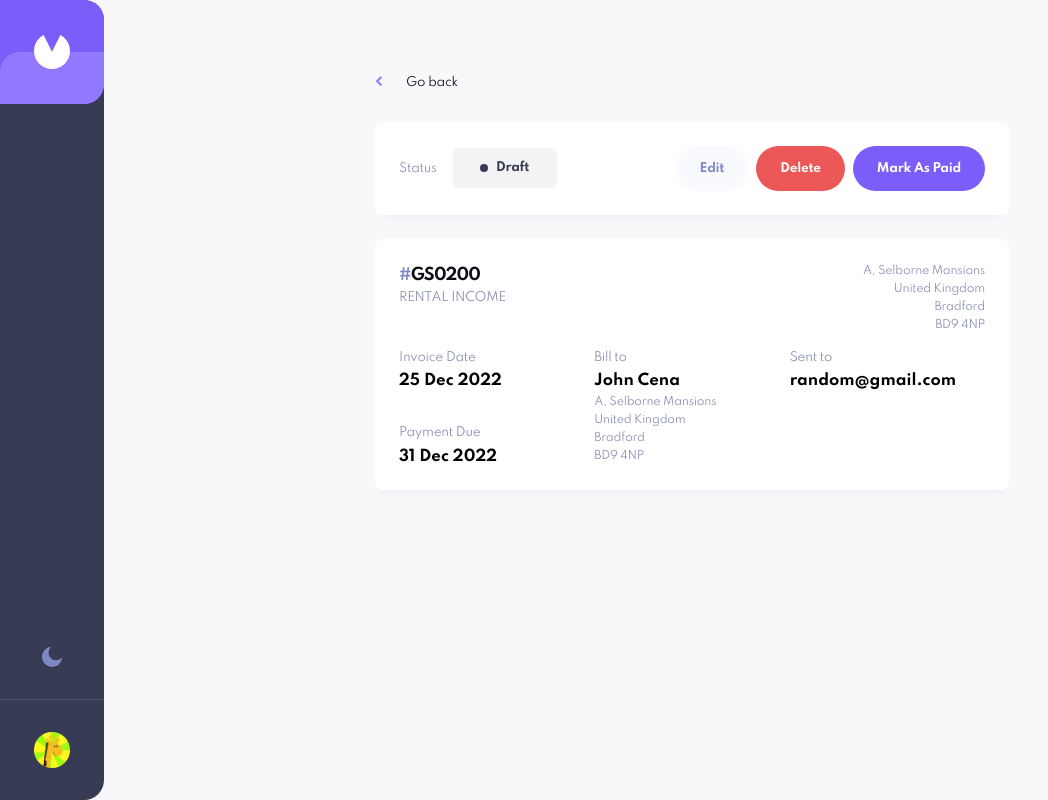
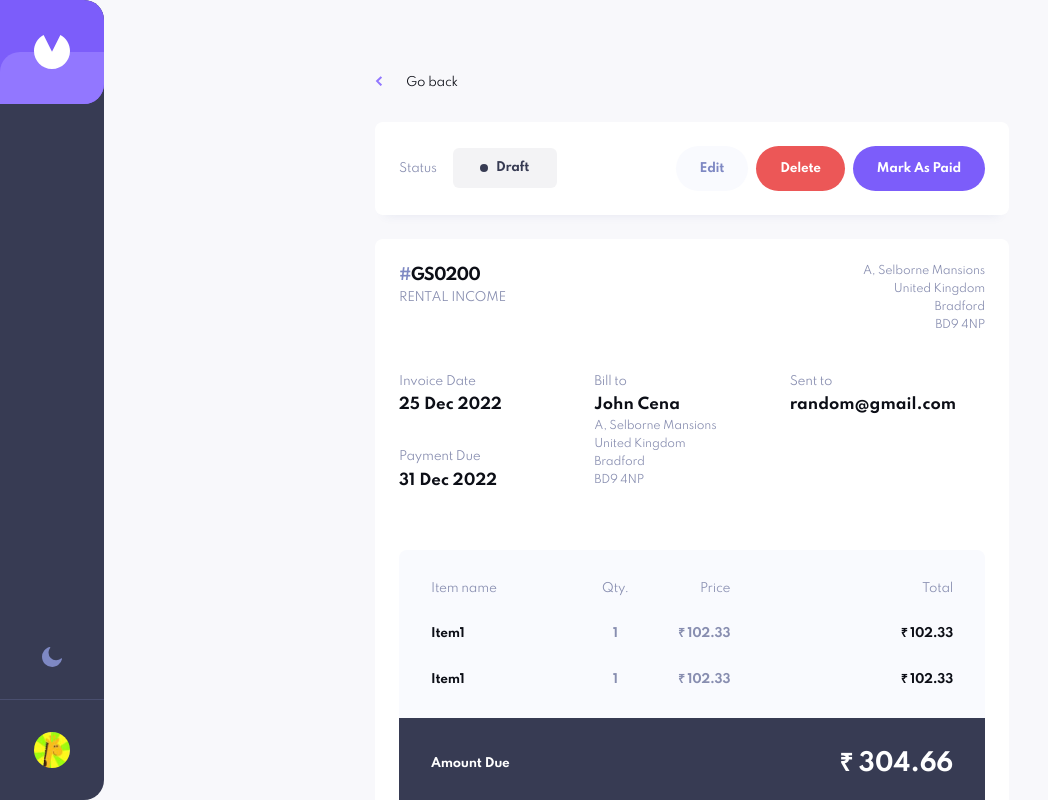
Before and after one commit to RahulGandhi14/invoice, a React (Create React App) app: page /invoice/1 in a window 1280 px wide. Shown: the whole page, without its empty margins (0-1048 px from the left). Built offline with nearby package versions, Linux system fonts and the light colour scheme.

Commit message:
feat/ invoice details page - invoice items table

```diff
--- a/src/components/Home/Filter.tsx
+++ b/src/components/Home/Filter.tsx
@@ -53,7 +53,7 @@ const DropDown = styled.div`
     flex-direction: column;
     gap: 1rem;
     width: 12rem;
-    transition: background-color 0.3s, box-shadow: 0.3s;
+    transition: background-color 0.3s, box-shadow 0.3s;
 `
 
 const dropdownList = ['Paid', 'Pending', 'Draft']
--- a/src/components/Invoice/InvoiceBody.tsx
+++ b/src/components/Invoice/InvoiceBody.tsx
@@ -3,12 +3,13 @@ import { H3 } from '../styled/Headings'
 import { CardStyles } from '../styled/shared'
 import { themeType } from '../styled/Theme'
 import { fontStyle1, fontStyle2 } from '../styled/Typography'
+import InvoiceItems from './InvoiceItems'
 
 const Card = styled('div')`
     ${CardStyles}
     display: grid;
     grid-template-columns: 1fr 1fr 1fr;
-    row-gap: 1rem;
+    row-gap: 2.5rem;
 `
 
 const Text = styled('p')`
@@ -19,6 +20,8 @@ const Text = styled('p')`
 const FieldValue = styled('p')`
     font-weight: bold;
     font-size: 0.9325rem;
+    color: ${({ theme }: themeType) => theme.color.text.formText};
+    transition: color 0.3s;
 `
 
 const Dates = styled('div')`
@@ -32,6 +35,7 @@ const Id = styled(H3)`
 
     span {
         color: ${({ theme }: themeType) => theme.color.invoiceItem.hash};
+        transition: color 0.3s;
     }
 `
 
@@ -96,6 +100,7 @@ const InvoiceBody = () => {
                 <Text>Sent to</Text>
                 <FieldValue>random@gmail.com</FieldValue>
             </div>
+            <InvoiceItems />
         </Card>
     )
 }
--- /dev/null
+++ b/src/components/Invoice/InvoiceItems.tsx
@@ -0,0 +1,130 @@
+import styled from 'styled-components'
+import { themeType } from '../styled/Theme'
+import { fontStyle1 } from '../styled/Typography'
+
+const Wrapper = styled('div')`
+    margin-top: 1.25rem;
+    grid-column: 1 / span 3;
+    border-radius: 8px;
+    overflow: hidden;
+`
+
+const InvoiceItemsTable = styled('table')`
+    padding-top: 2rem;
+    border-spacing: 0;
+    width: 100%;
+    background: ${({ theme }: themeType) => theme.color.invoiceTable.bg};
+    transition: background 0.3s;
+
+    & th {
+        ${fontStyle1}
+        font-weight: normal;
+
+        &:first-child {
+            text-align: start;
+            padding: 0px 0px 2rem 2rem;
+        }
+
+        &:nth-of-type(2) {
+            text-align: center;
+            padding-bottom: 2rem;
+        }
+
+        &:nth-of-type(3) {
+            text-align: end;
+            padding-bottom: 2rem;
+        }
+
+        &:last-child {
+            text-align: end;
+            padding: 0px 2rem 2rem 0px;
+        }
+    }
+
+    & tr td {
+        ${fontStyle1}
+        font-weight: bold;
+        border: 0px;
+
+        &:first-child {
+            padding: 0px 0px 2rem 2rem;
+            color: ${({ theme }: themeType) => theme.color.text.formText};
+        }
+
+        &:nth-of-type(2) {
+            text-align: center;
+            padding-bottom: 2rem;
+        }
+
+        &:nth-of-type(3) {
+            padding-bottom: 2rem;
+            text-align: end;
+        }
+
+        &:last-child {
+            text-align: end;
+            padding: 0px 2rem 2rem 0px;
+            color: ${({ theme }: themeType) => theme.color.text.formText};
+        }
+    }
+
+    & tfoot {
+        background: ${({ theme }: themeType) =>
+            theme.color.invoiceTable.footerBg};
+        transition: background 0.3s;
+
+        & tr td:first-child {
+            color: white;
+            padding: 2rem;
+            padding-right: 0;
+        }
+
+        & tr td:last-child {
+            color: white;
+            font-size: 1.5rem;
+            padding: 2rem;
+            padding-left: 0;
+        }
+    }
+`
+
+const InvoiceItems = () => {
+    return (
+        <Wrapper>
+            <InvoiceItemsTable>
+                <thead>
+                    <tr>
+                        <th>Item name</th>
+                        <th>Qty.</th>
+                        <th>Price</th>
+                        <th>Total</th>
+                    </tr>
+                </thead>
+                <tbody>
+                    <tr>
+                        <td>Item1</td>
+                        <td>1</td>
+                        <td>₹ 102.33</td>
+                        <td>₹ 102.33</td>
+                    </tr>
+                    <tr>
+                        <td>Item1</td>
+                        <td>1</td>
+                        <td>₹ 102.33</td>
+                        <td>₹ 102.33</td>
+                    </tr>
+                </tbody>
+                <tfoot>
+                    <tr>
+                        <td>Amount Due</td>
+                        <td></td>
+                        <td></td>
+                        <td>₹ 304.66</td>
+                    </tr>
+                </tfoot>
+            </InvoiceItemsTable>
+        </Wrapper>
+    )
+}
+
+export default InvoiceItems
--- a/src/components/Invoice/index.tsx
+++ b/src/components/Invoice/index.tsx
@@ -6,6 +6,7 @@ import InvoiceBody from './InvoiceBody'
 
 const Wrapper = styled(PageWrapper)`
     padding: 0 3rem;
+    margin-bottom: 3rem;
 `
 
 const Invoice = () => {
--- a/src/components/styled/shared.ts
+++ b/src/components/styled/shared.ts
@@ -4,7 +4,7 @@ import { themeType } from './Theme'
 export const PageWrapper = styled('div')`
     width: 100%;
     max-width: 45.625rem;
-    height: 100%;
+    height: 100vh;
     margin: auto;
 `
 
```
